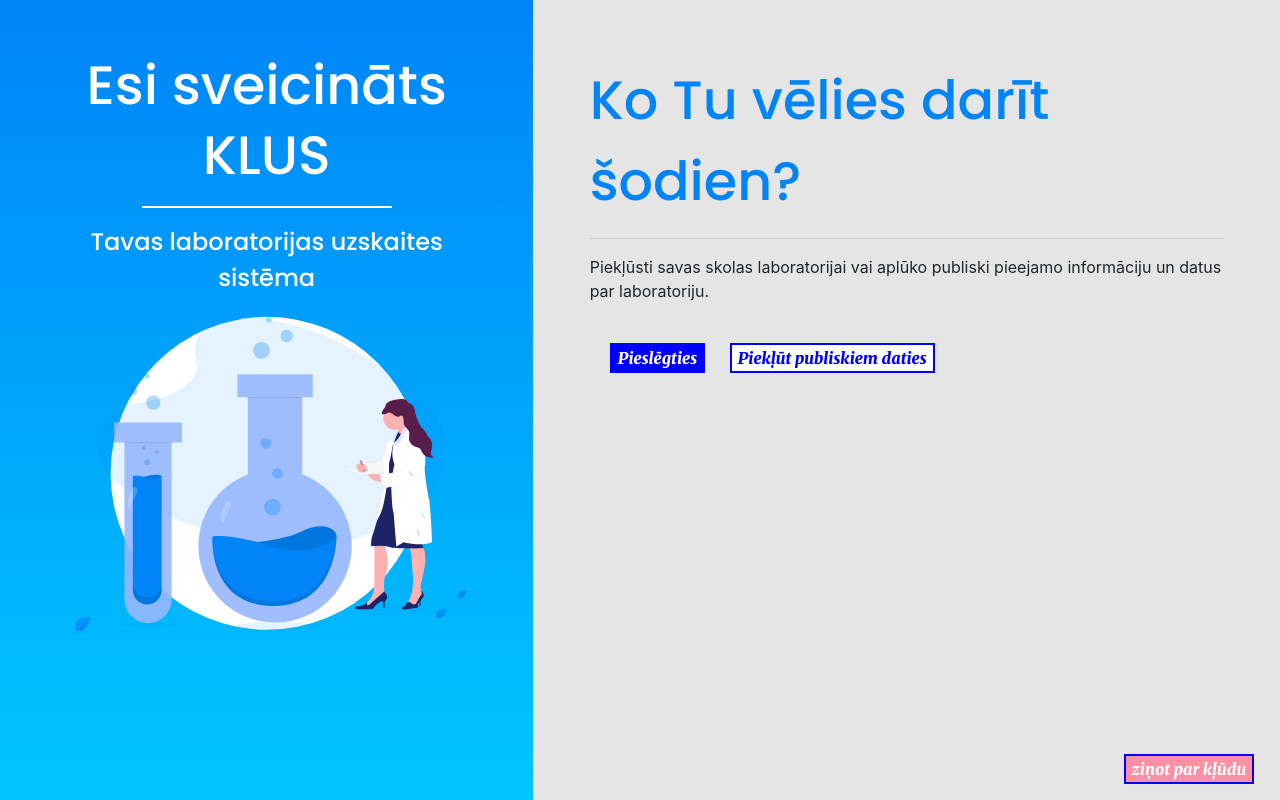
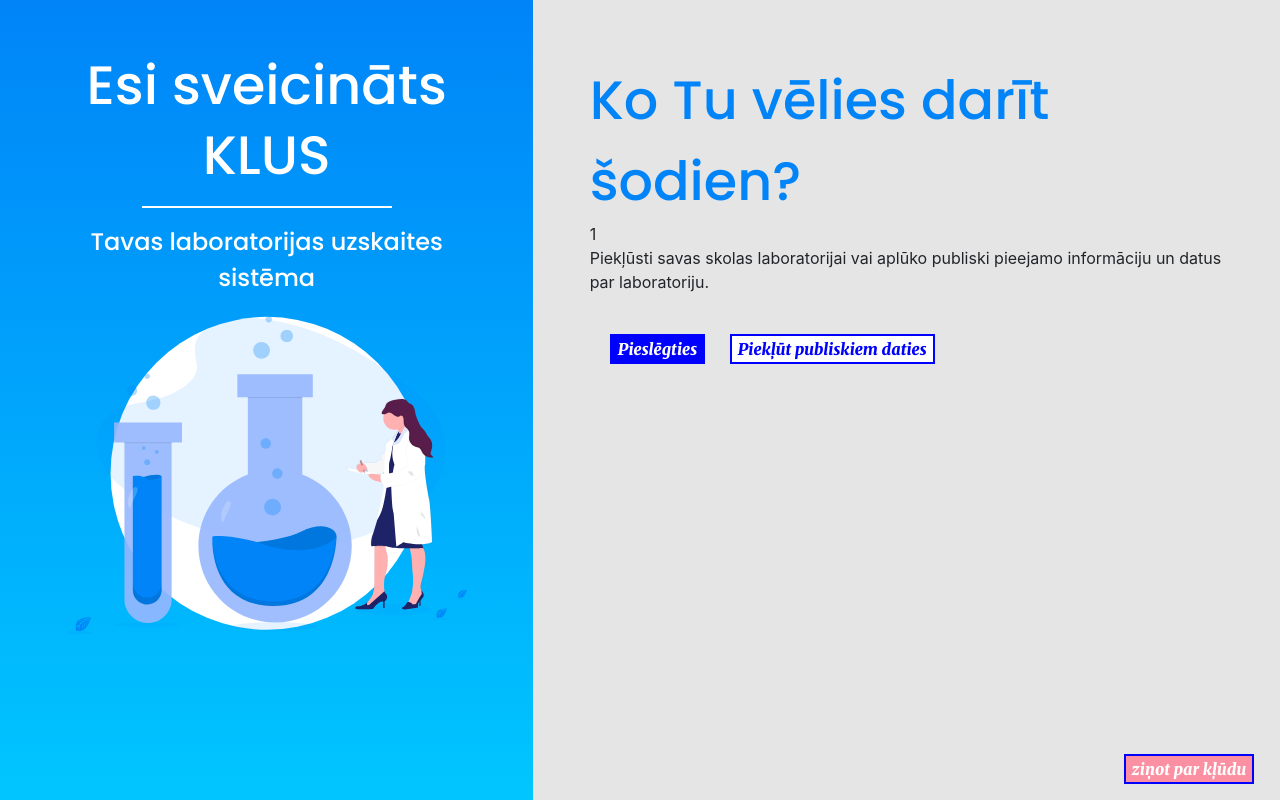
Before and after one commit to GunaPentjusa/startit-plus, a plain HTML site: page index.html in a window 1280 px wide. Drawn offline with nearby package versions, Linux system fonts and the light colour scheme; a script that the page names is missing.

Commit message:
guna izmainas

```diff
--- a/index.html
+++ b/index.html
@@ -31,7 +31,7 @@
           <div class="jautajums">
             Ko Tu vēlies darīt šodien?
             </div>
-         <hr>
+         <div>1</div>
           <text>Piekļūsti savas skolas laboratorijai vai aplūko publiski pieejamo informāciju un datus par laboratoriju.</text><br>
          <div class="pozic">
           <button class="button1">Pieslēgties</button>
```
